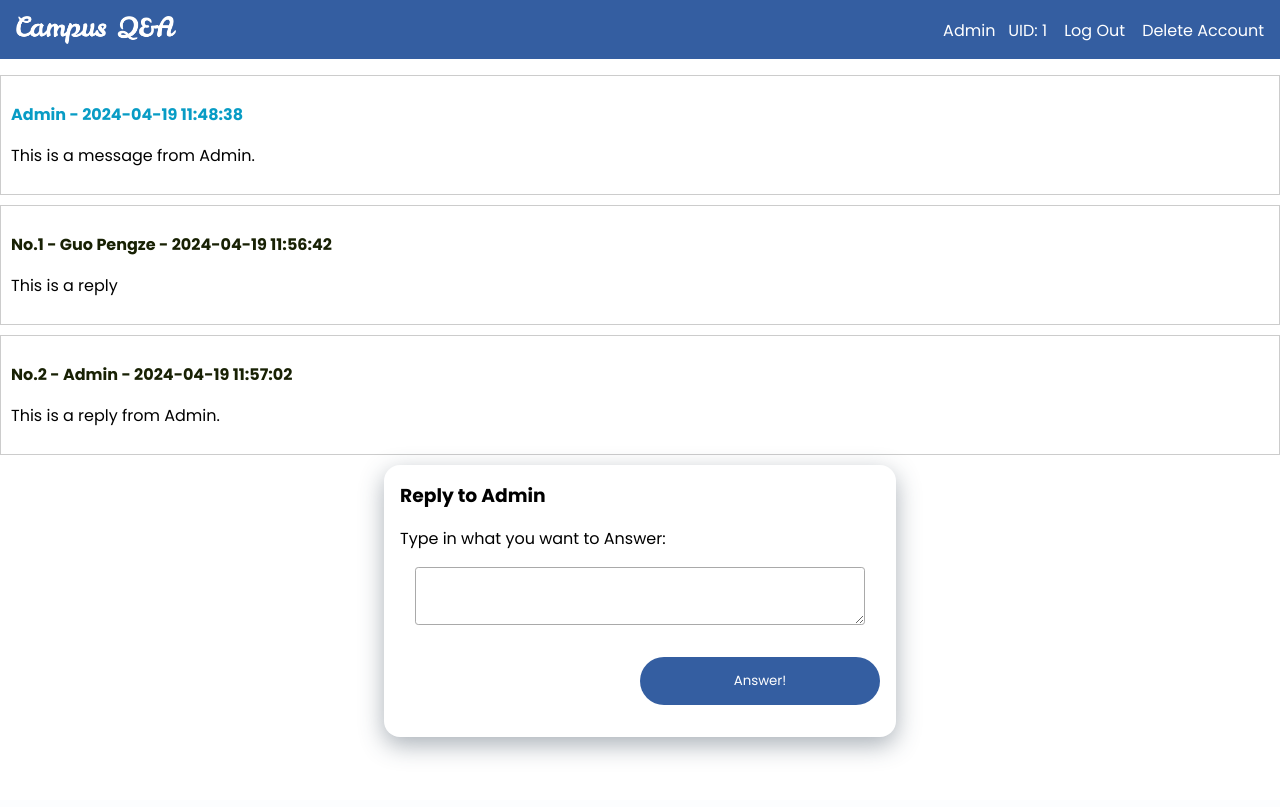
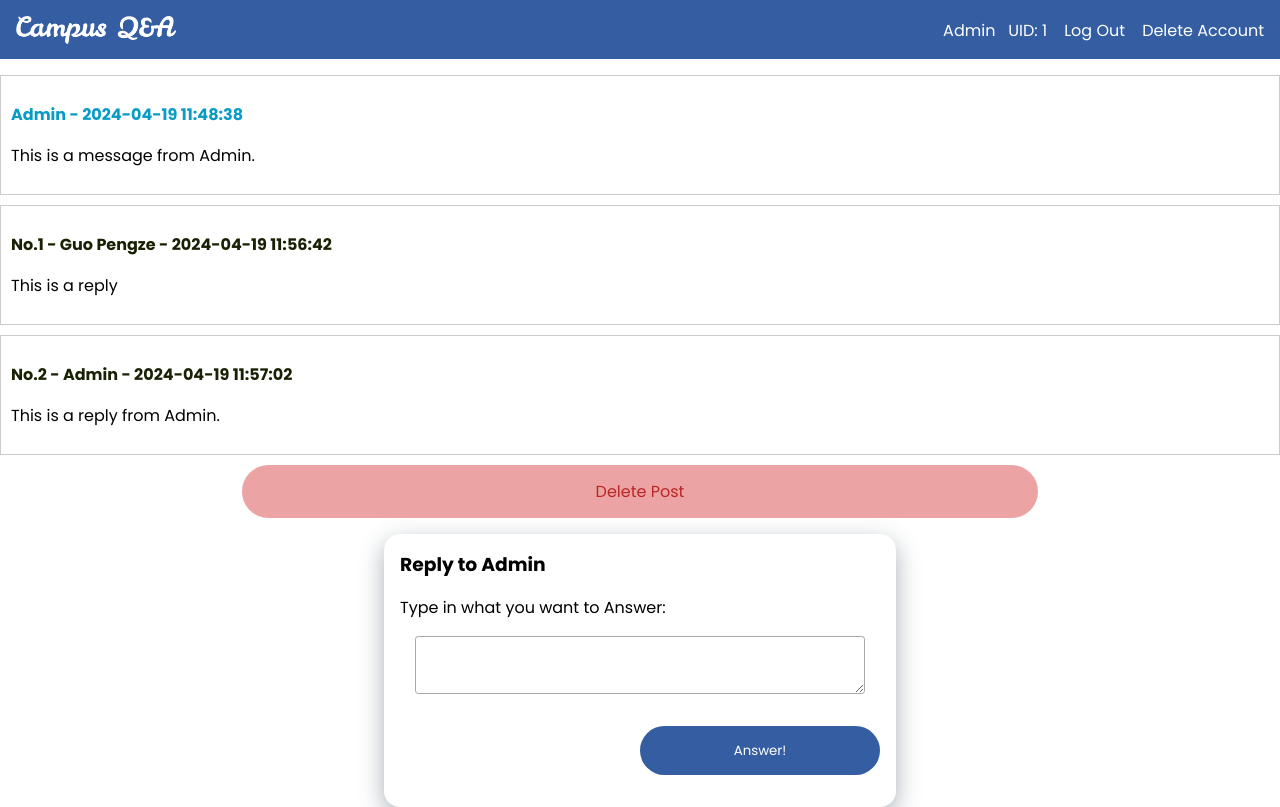
Before and after one commit to YanzhenHuang/CISC3003-Final-Project, a PHP site: page /post-details.php in a window 1280 px wide. Before the commit the page ends 756 px from the top, so only its background shows below. Run offline with PHP 8.4, Linux system fonts and the light colour scheme; a user stored in the database is signed in; data comes from the database, SQL or seed files in the repository.

Commit message:
[postDetails.css, styles.css, process-delete-post.php, post-details.php] <Add> Delete Post

```diff
--- a/public/css/postDetails.css
+++ b/public/css/postDetails.css
@@ -56,3 +56,7 @@
     max-width: calc(50%);
     margin-left: calc(50%);
 }
+
+#delete-post {
+    width: calc(60%);
+}
--- a/public/css/styles.css
+++ b/public/css/styles.css
@@ -6,7 +6,10 @@
     --gray-normal: rgb(207, 207, 207);
     --gray-heavy: rgb(169, 169, 169);
     --gray-transparent: rgba(35, 35, 35, 0.087);
-    --light-red: rgb(214, 89, 89);
+    --red-light: rgb(236, 163, 163);
+    --red-medium: rgb(214, 89, 89);
+    --red-heavy: rgb(186, 38, 38);
+    --red-transparent: rgba(236, 163, 163, 0.436);
 }
 
 * {
@@ -76,7 +79,7 @@ header .user-control-center li:hover {
 }
 
 header .user-control-center .delete-acc:hover {
-    background: var(--light-red);
+    background: var(--red-medium);
     color: white;
 }
 
@@ -168,7 +171,7 @@ img {
 
 .label-and-text-input input.error,
 .label-and-text-input textarea.error {
-    border-color: var(--light-red);
+    border-color: var(--red-medium);
 }
 
 .label-and-text-input input:hover {
@@ -183,7 +186,7 @@ img {
 
 /* Error Text Message */
 .error-text-msg {
-    color: var(--light-red);
+    color: var(--red-medium);
     font-size: 0.8rem;
     font-weight: 600;
     margin-bottom: 0.9rem;
@@ -195,9 +198,10 @@ img {
     margin: 0 auto;
     margin-top: 2rem;
     margin-bottom: 1rem;
-    width: 100%;
+    width: calc(90%);
     padding: 0.9rem;
     border-radius: 3rem;
+    text-align: center;
 
     background: var(--theme-color);
     color: white;
@@ -209,6 +213,12 @@ img {
     margin-top: 0;
     color: black;
     background: var(--gray-normal);
+}
+
+.btn.danger {
+    margin-top: 0;
+    color: var(--red-heavy);
+    background: var(--red-light);
 }
 
 .btn:hover {
@@ -225,6 +235,11 @@ img {
 .btn.secondary:hover {
     background: var(--gray-light);
     box-shadow: var(--gray-transparent) 0px 8px 15px;
+}
+
+.btn.danger:hover {
+    background: var(--red-light);
+    box-shadow: var(--red-transparent) 0px 8px 15px;
 }
 
 
--- a/public/post-details.php
+++ b/public/post-details.php
@@ -57,7 +57,7 @@
 
         // Prepare statement
         $sql_posts_detail = '
-        SELECT p_id, u_name, p_content, p_is_close, p_create_time
+        SELECT p_id, qa_user.u_id, u_name, p_content, p_is_close, p_create_time
         FROM post, qa_user
         WHERE qa_user.u_id = post.u_id AND p_id = ?
         ORDER BY p_create_time DESC;';
@@ -80,13 +80,21 @@
 
 
         // Bind result to variables
-        mysqli_stmt_bind_result($stmt_posts_detail, $p_id, $u_name, $p_content, $p_is_closed, $p_create_time);
+        mysqli_stmt_bind_result(
+            $stmt_posts_detail,
+            $this_post_pid,
+            $this_post_uid,
+            $this_post_uname,
+            $p_content,
+            $p_is_closed,
+            $p_create_time
+        );
 
 
         // Output the result
         if (mysqli_stmt_fetch($stmt_posts_detail)) {
             echo '<div class="stmt-posts-detail">';
-            echo '<p class="highlight">' . $u_name . ' - ' . $p_create_time . '</p>';
+            echo '<p class="highlight">' . $this_post_uname . ' - ' . $p_create_time . '</p>';
             echo '<p class="content">' . $p_content . '</p>';
             echo '</div>';
         }
@@ -142,6 +150,20 @@
 
         ?>
     </div>
+
+    <!-- Delete Post -->
+    <?php
+    function renderDeletePostBtn($this_post_uid)
+    {
+        if ($_SESSION['u_id'] != $this_post_uid) {
+            return;
+        }
+        echo '<div class="btn danger" id="delete-post">Delete Post</div>';
+    }
+
+    renderDeletePostBtn($this_post_uid);
+    ?>
+
     <div class="reply-question-form content-block">
         <h3>Reply to <?php echo $login_uname ?> </h3>
         <form action="./php/process-reply.php" method="post">
@@ -164,4 +186,31 @@
     </div>
 </body>
 
+<script>
+let delPostBtn = document.querySelector('#delete-post');
+delPostBtn.addEventListener('click', (e) => {
+    let url = './php/process-delete-post.php';
+    let xhr = new XMLHttpRequest();
+
+    xhr.open('POST', url, true);
+    xhr.setRequestHeader('Content-type', 'application/x-www-form-urlencoded');
+
+    xhr.onreadystatechange = function() {
+        if (xhr.readyState === 4 && xhr.status === 200) {
+            window.alert('Post had been deleted Successfully.');
+            window.location.href = "all-posts.php";
+        } else {
+            console.log('Error: ' + xhr.status);
+        }
+    }
+
+    let urlParams = new URLSearchParams(window.location.search);
+    let thisPostId = urlParams.get('post_id');
+
+    xhr.send("p_id=" + thisPostId);
+    console.log(thisPostId);
+
+});
+</script>
+
 </html>
```
Also changed, not shown: public/php/process-delete-post.php (added, +24 -0 lines).
